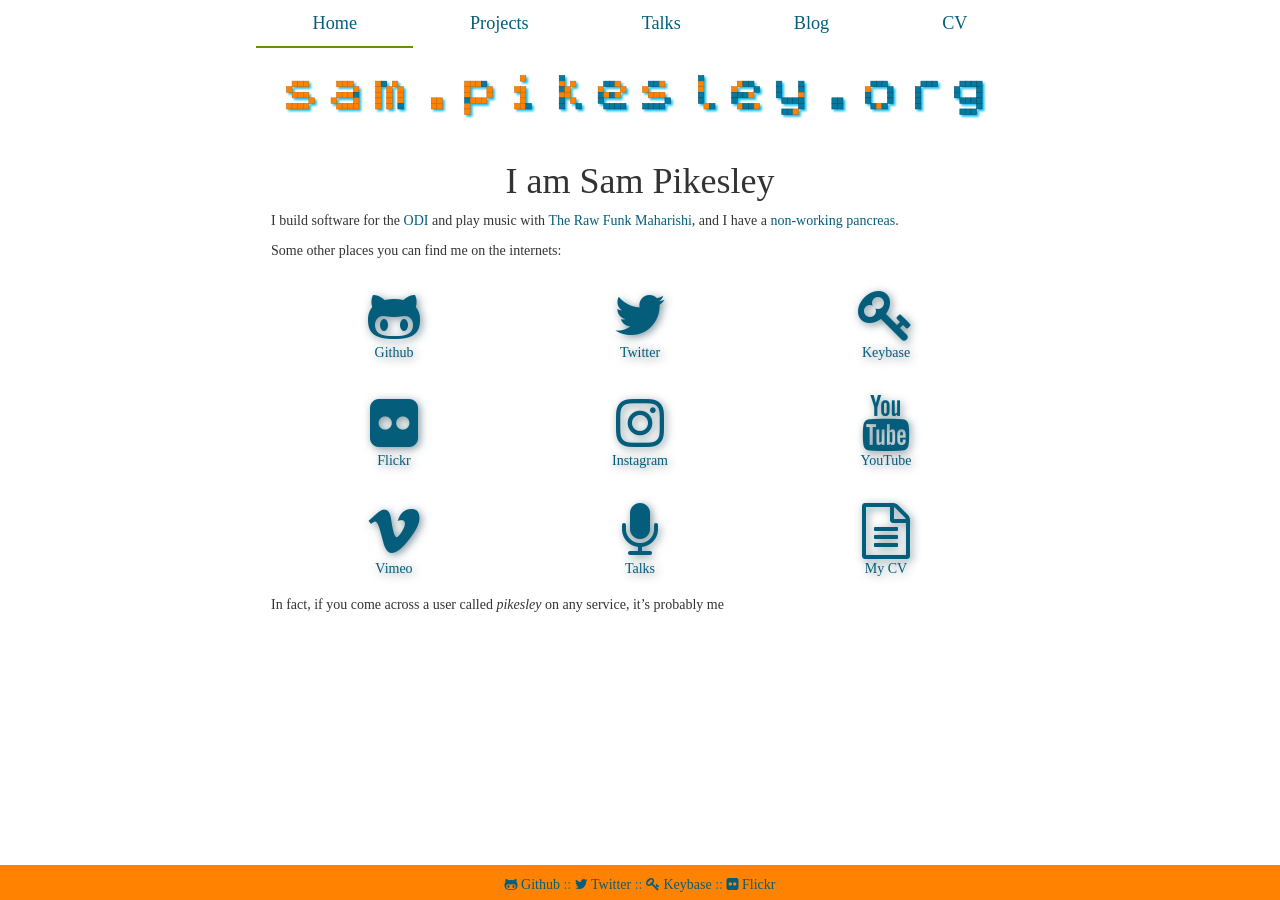
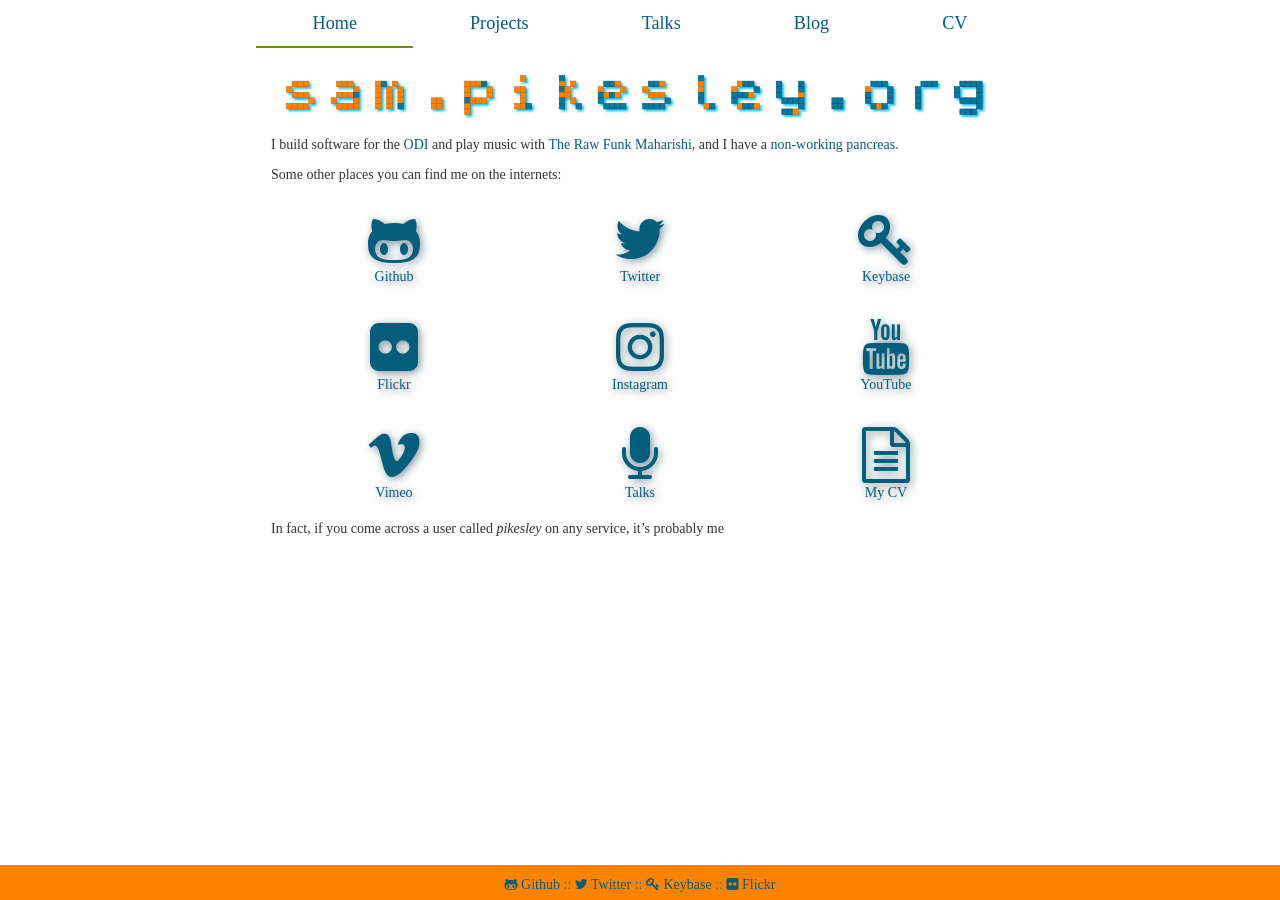
Before and after one commit to pikesley/pikesley.github.io, a Jekyll site: the page built from index.md, in a window 1280 px wide. Built offline with Jekyll 4.4.1, drawn with Linux system fonts in a browser that asks for light colours; nearby versions of some CDN libraries; some web fonts are replaced; a style sheet for code colours, icons or effects is not loaded.

Commit message:
Improve layout

```diff
--- a/_includes/header.html
+++ b/_includes/header.html
@@ -25,6 +25,6 @@
   <link rel='icon' type='image/png' href='{{ site.baseurl }}/assets/favicon.ico' />
   <link rel='stylesheet' href='{{ site.baseurl }}/css/styles.css' />
   <title>
-  {{ page.title }}
+  {% if page.title %}{{ page.title }}{% else %}sam.pikesley.org{% endif %}
   </title>
 </head>
--- a/_layouts/default.html
+++ b/_layouts/default.html
@@ -7,7 +7,7 @@
     <div class='container' id='{% if page.div_id %}{{ page.div_id }}{% else %}main{% endif %}'>
       {% include banner.html %}
 
-      <h1>{{ page.title }}</h1>
+      {% if page.title %}<h1>{{ page.title }}</h1>{% endif %}
       {{ content }}
     </div>
     {% include footer.html %}
--- a/_sass/banner.scss
+++ b/_sass/banner.scss
@@ -31,7 +31,7 @@
     display: inline-block;
     position: relative;
     width: 100%;
-    padding-bottom: 10%; /* aspect ratio */
+    padding-bottom: 9%; /* aspect ratio */
     vertical-align: top;
     overflow: hidden;
 }
--- a/css/styles.scss
+++ b/css/styles.scss
@@ -22,6 +22,7 @@ body {
 
 h1 {
   text-align: center;
+  margin-top: 0px;
 }
 
 #talks {
--- a/index.md
+++ b/index.md
@@ -1,5 +1,4 @@
 ---
-title: I am Sam Pikesley
 div_id: home
 ---
 
```
